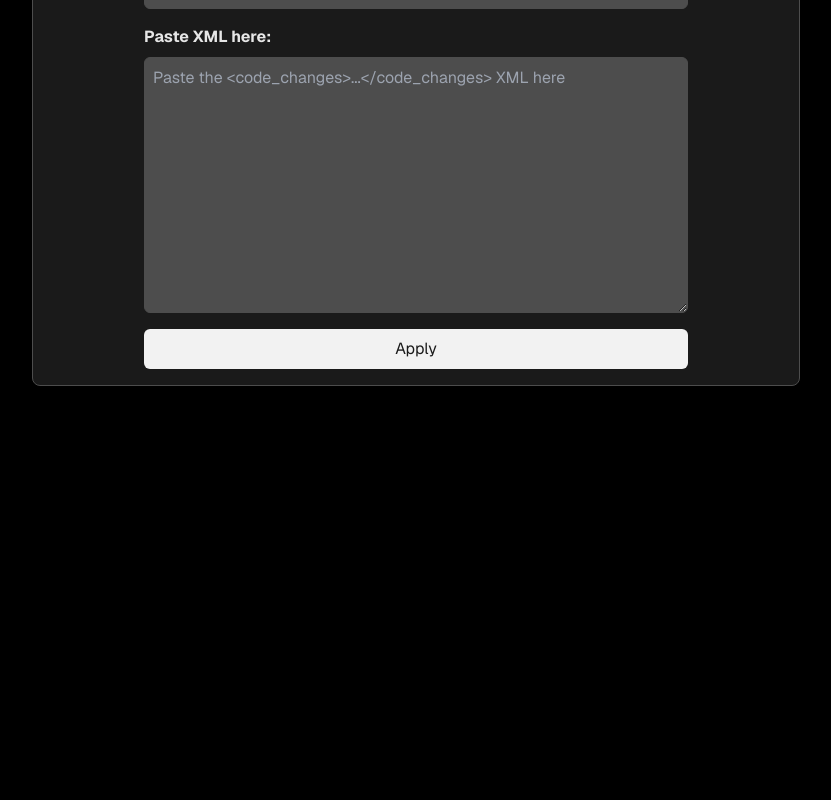
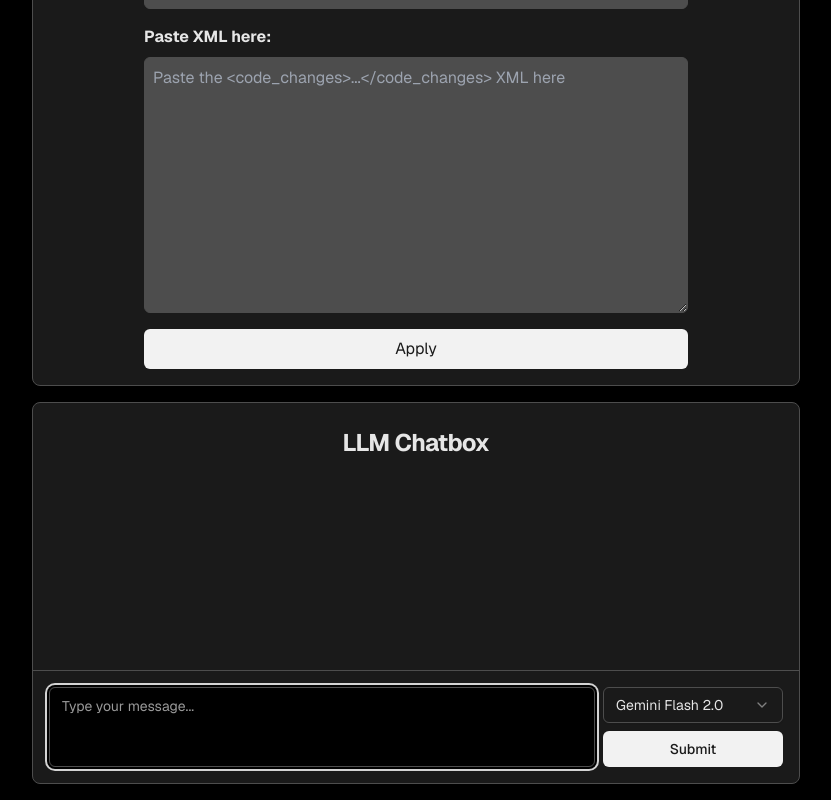
Before and after one commit to brettsmith212/create-llm-prompt, a Next.js app: page / in a window 1280 px wide. Shown: the part 466-1266 px from the top of the page, without its empty margins (224-1055 px from the left). Before the commit the page ends 868 px from the top, so only its background shows below. Built offline with nearby package versions, Linux system fonts and the light colour scheme.

Commit message:
chatbox added

```diff
--- a/package.json
+++ b/package.json
@@ -17,6 +17,7 @@
   },
   "dependencies": {
     "@radix-ui/react-checkbox": "^1.1.4",
+    "@radix-ui/react-select": "^2.1.6",
     "@radix-ui/react-slot": "^1.1.2",
     "@t3-oss/env-nextjs": "^0.10.1",
     "@xmldom/xmldom": "^0.9.6",
--- a/src/app/page.tsx
+++ b/src/app/page.tsx
@@ -1,5 +1,6 @@
 import FileSystemBrowser from "../components/FileSystemBrowser";
 import { ApplyChangesForm } from "../components/apply-changes-form";
+import LLMChatbox from "../components/LLMChatbox";
 import { Card, CardHeader, CardTitle } from "~/components/ui/card";
 
 export default function HomePage() {
@@ -13,6 +14,13 @@
         </CardHeader>
         <ApplyChangesForm />
       </Card>
+
+      <Card className="w-[90%] max-w-3xl mt-4">
+        <CardHeader>
+          <CardTitle className="text-2xl font-bold text-center">LLM Chatbox</CardTitle>
+        </CardHeader>
+        <LLMChatbox />
+      </Card>
     </main>
   );
 }
--- a/src/components/FileSystemBrowser.tsx
+++ b/src/components/FileSystemBrowser.tsx
@@ -1,16 +1,11 @@
 "use client";
 import {
-  ChangeEvent,
   useState,
   useEffect,
-  useCallback,
-  useRef,
 } from "react";
 import { Button } from "../components/ui/button";
-import { Input } from "../components/ui/input";
 import { Checkbox } from "../components/ui/checkbox";
 import { Card, CardContent, CardDescription, CardHeader, CardTitle } from "../components/ui/card";
-import { cn } from "~/lib/utils";
 import { Loader2 } from "lucide-react";
 
 interface TreeNode {
--- /dev/null
+++ b/src/components/LLMChatbox.tsx
@@ -0,0 +1,136 @@
+"use client";
+
+import { useState, useRef, useEffect, KeyboardEvent } from "react";
+import { Button } from "./ui/button";
+import { Textarea } from "./ui/textarea";
+import {
+  Select,
+  SelectContent,
+  SelectItem,
+  SelectTrigger,
+  SelectValue,
+} from "./ui/select";
+import { Loader2 } from "lucide-react";
+
+interface Message {
+  role: "user" | "assistant";
+  content: string;
+}
+
+// Placeholder function to simulate Gemini API interaction
+async function mockGeminiApiCall(message: string): Promise<string> {
+  return new Promise((resolve) => {
+    setTimeout(() => {
+      resolve(`Echoing your message (Gemini Flash 2.0 Placeholder): ${message}`);
+    }, 500); // Simulate a small delay
+  });
+}
+
+const LLMChatbox = () => {
+  const [messages, setMessages] = useState<Message[]>([]);
+  const [input, setInput] = useState("");
+  const [selectedLLM, setSelectedLLM] = useState("gemini");
+  const [isLoading, setIsLoading] = useState(false);
+  const textareaRef = useRef<HTMLTextAreaElement>(null);
+
+    const handleSubmit = async () => {
+        if (input.trim() === "" || isLoading) return;
+
+        const userMessage: Message = { role: "user", content: input };
+        setMessages((prevMessages) => [...prevMessages, userMessage]);
+        setInput("");
+        setIsLoading(true);
+
+        try {
+            // Placeholder for the API call
+            let responseContent = "";
+            if (selectedLLM === "gemini") {
+                responseContent = await mockGeminiApiCall(input);
+            }
+             else {
+                responseContent = `Selected LLM not implemented yet.`;
+            }
+
+            const assistantMessage: Message = { role: "assistant", content: responseContent };
+            setMessages((prevMessages) => [...prevMessages, assistantMessage]);
+        } catch (error) {
+            console.error("Error:", error);
+
+        } finally {
+          setIsLoading(false);
+        }
+    };
+
+    const handleKeyDown = (e: KeyboardEvent<HTMLTextAreaElement>) => {
+    if (e.ctrlKey && e.key === "Enter") {
+      e.preventDefault();
+      handleSubmit();
+    }
+  };
+
+
+  useEffect(() => {
+    if (textareaRef.current) {
+      textareaRef.current.focus();
+    }
+  }, []);
+
+  return (
+    <div className="flex flex-col h-[300px]">
+      <div className="flex-1 overflow-auto p-4 border-b">
+        {messages.map((message, index) => (
+          <div
+            key={index}
+            className={`mb-2 ${
+              message.role === "user" ? "text-right" : "text-left"
+            }`}
+          >
+            <span
+              className={`inline-block px-3 py-1 rounded-lg ${
+                message.role === "user"
+                  ? "bg-blue-500 text-white"
+                  : "bg-gray-200 text-black"
+              }`}
+            >
+              {message.content}
+            </span>
+          </div>
+        ))}
+         {isLoading && (
+            <div className="flex items-center justify-center">
+              <Loader2 className="mr-2 h-4 w-4 animate-spin" />
+              Loading...
+            </div>
+          )}
+      </div>
+      <div className="p-4 flex items-start gap-2">
+        <Textarea
+          ref={textareaRef}
+          className="resize-none flex-1"
+          placeholder="Type your message..."
+          value={input}
+          onChange={(e) => setInput(e.target.value)}
+          onKeyDown={handleKeyDown}
+        />
+        <div className="flex flex-col gap-2">
+          <Select
+              value={selectedLLM}
+              onValueChange={(value) => setSelectedLLM(value)}
+            >
+              <SelectTrigger className="w-[180px]">
+                <SelectValue placeholder="Select LLM" />
+              </SelectTrigger>
+              <SelectContent>
+                <SelectItem value="gemini">Gemini Flash 2.0</SelectItem>
+              </SelectContent>
+            </Select>
+            <Button onClick={handleSubmit} disabled={isLoading}>
+              Submit
+            </Button>
+        </div>
+      </div>
+    </div>
+  );
+};
+
+export default LLMChatbox;
--- /dev/null
+++ b/src/components/ui/select.tsx
@@ -0,0 +1,121 @@
+"use client"
+
+import * as React from "react"
+import * as SelectPrimitive from "@radix-ui/react-select"
+import { Check, ChevronDown } from "lucide-react"
+
+import { cn } from "~/lib/utils"
+
+const Select = SelectPrimitive.Root
+
+const SelectGroup = SelectPrimitive.Group
+
+const SelectValue = SelectPrimitive.Value
+
+const SelectTrigger = React.forwardRef<
+  React.ElementRef<typeof SelectPrimitive.Trigger>,
+  React.ComponentPropsWithoutRef<typeof SelectPrimitive.Trigger>
+>(({ className, children, ...props }, ref) => (
+  <SelectPrimitive.Trigger
+    ref={ref}
+    className={cn(
+      "flex h-9 w-full items-center justify-between rounded-md border border-input bg-transparent px-3 py-2 text-base shadow-sm ring-offset-background placeholder:text-muted-foreground focus:outline-none focus:ring-1 focus:ring-ring disabled:cursor-not-allowed disabled:opacity-50 md:text-sm",
+      className
+    )}
+    {...props}
+  >
+    {children}
+    <SelectPrimitive.Icon asChild>
+      <ChevronDown className="h-4 w-4 opacity-50" />
+    </SelectPrimitive.Icon>
+  </SelectPrimitive.Trigger>
+))
+SelectTrigger.displayName = SelectPrimitive.Trigger.displayName
+
+const SelectContent = React.forwardRef<
+  React.ElementRef<typeof SelectPrimitive.Content>,
+  React.ComponentPropsWithoutRef<typeof SelectPrimitive.Content>
+>(({ className, children, position = "popper", ...props }, ref) => (
+  <SelectPrimitive.Portal>
+    <SelectPrimitive.Content
+      ref={ref}
+      className={cn(
+        "relative z-50 min-w-[8rem] overflow-hidden rounded-md border bg-popover text-popover-foreground shadow-md data-[state=open]:animate-in data-[state=closed]:animate-out data-[state=closed]:fade-out-0 data-[state=open]:fade-in-0 data-[state=closed]:zoom-out-95 data-[state=open]:zoom-in-95 data-[side=bottom]:slide-in-from-top-2 data-[side=left]:slide-in-from-right-2 data-[side=right]:slide-in-from-left-2 data-[side=top]:slide-in-from-bottom-2",
+        position === "popper" &&
+          "data-[side=bottom]:translate-y-1 data-[side=left]:-translate-x-1 data-[side=right]:translate-x-1 data-[side=top]:-translate-y-1",
+        className
+      )}
+      position={position}
+      {...props}
+    >
+      <SelectPrimitive.Viewport
+        className={cn(
+          "p-1",
+          position === "popper" &&
+            "h-[var(--radix-select-trigger-height)] w-full min-w-[var(--radix-select-trigger-width)]"
+        )}
+      >
+        {children}
+      </SelectPrimitive.Viewport>
+    </SelectPrimitive.Content>
+  </SelectPrimitive.Portal>
+))
+SelectContent.displayName = SelectPrimitive.Content.displayName
+
+const SelectLabel = React.forwardRef<
+  React.ElementRef<typeof SelectPrimitive.Label>,
+  React.ComponentPropsWithoutRef<typeof SelectPrimitive.Label>
+>(({ className, ...props }, ref) => (
+  <SelectPrimitive.Label
+    ref={ref}
+    className={cn("py-1.5 pl-8 pr-2 text-sm font-semibold", className)}
+    {...props}
+  />
+))
+SelectLabel.displayName = SelectPrimitive.Label.displayName
+
+const SelectItem = React.forwardRef<
+  React.ElementRef<typeof SelectPrimitive.Item>,
+  React.ComponentPropsWithoutRef<typeof SelectPrimitive.Item>
+>(({ className, children, ...props }, ref) => (
+  <SelectPrimitive.Item
+    ref={ref}
+    className={cn(
+      "relative flex w-full cursor-default select-none items-center rounded-sm py-1.5 pl-8 pr-2 text-base outline-none focus:bg-accent focus:text-accent-foreground data-[disabled]:pointer-events-none data-[disabled]:opacity-50 md:text-sm",
+      className
+    )}
+    {...props}
+  >
+    <span className="absolute left-2 flex h-3.5 w-3.5 items-center justify-center">
+      <SelectPrimitive.ItemIndicator>
+        <Check className="h-4 w-4" />
+      </SelectPrimitive.ItemIndicator>
+    </span>
+
+    <SelectPrimitive.ItemText>{children}</SelectPrimitive.ItemText>
+  </SelectPrimitive.Item>
+))
+SelectItem.displayName = SelectPrimitive.Item.displayName
+
+const SelectSeparator = React.forwardRef<
+  React.ElementRef<typeof SelectPrimitive.Separator>,
+  React.ComponentPropsWithoutRef<typeof SelectPrimitive.Separator>
+>(({ className, ...props }, ref) => (
+  <SelectPrimitive.Separator
+    ref={ref}
+    className={cn("-mx-1 my-1 h-px bg-muted", className)}
+    {...props}
+  />
+))
+SelectSeparator.displayName = SelectPrimitive.Separator.displayName
+
+export {
+  Select,
+  SelectGroup,
+  SelectValue,
+  SelectTrigger,
+  SelectContent,
+  SelectLabel,
+  SelectItem,
+  SelectSeparator,
+}
--- /dev/null
+++ b/src/components/ui/textarea.tsx
@@ -0,0 +1,24 @@
+import * as React from "react"
+
+import { cn } from "~/lib/utils"
+
+export interface TextareaProps
+  extends React.TextareaHTMLAttributes<HTMLTextAreaElement> {}
+
+const Textarea = React.forwardRef<HTMLTextAreaElement, TextareaProps>(
+  ({ className, ...props }, ref) => {
+    return (
+      <textarea
+        className={cn(
+          "flex min-h-[80px] w-full rounded-md border border-input bg-background px-3 py-2 text-sm ring-offset-background placeholder:text-muted-foreground focus-visible:outline-none focus-visible:ring-2 focus-visible:ring-ring focus-visible:ring-offset-2 disabled:cursor-not-allowed disabled:opacity-50",
+          className
+        )}
+        ref={ref}
+        {...props}
+      />
+    )
+  }
+)
+Textarea.displayName = "Textarea"
+
+export { Textarea }
```
Also changed, not shown: 1 other file (tests, documents, lock files or other folders).
